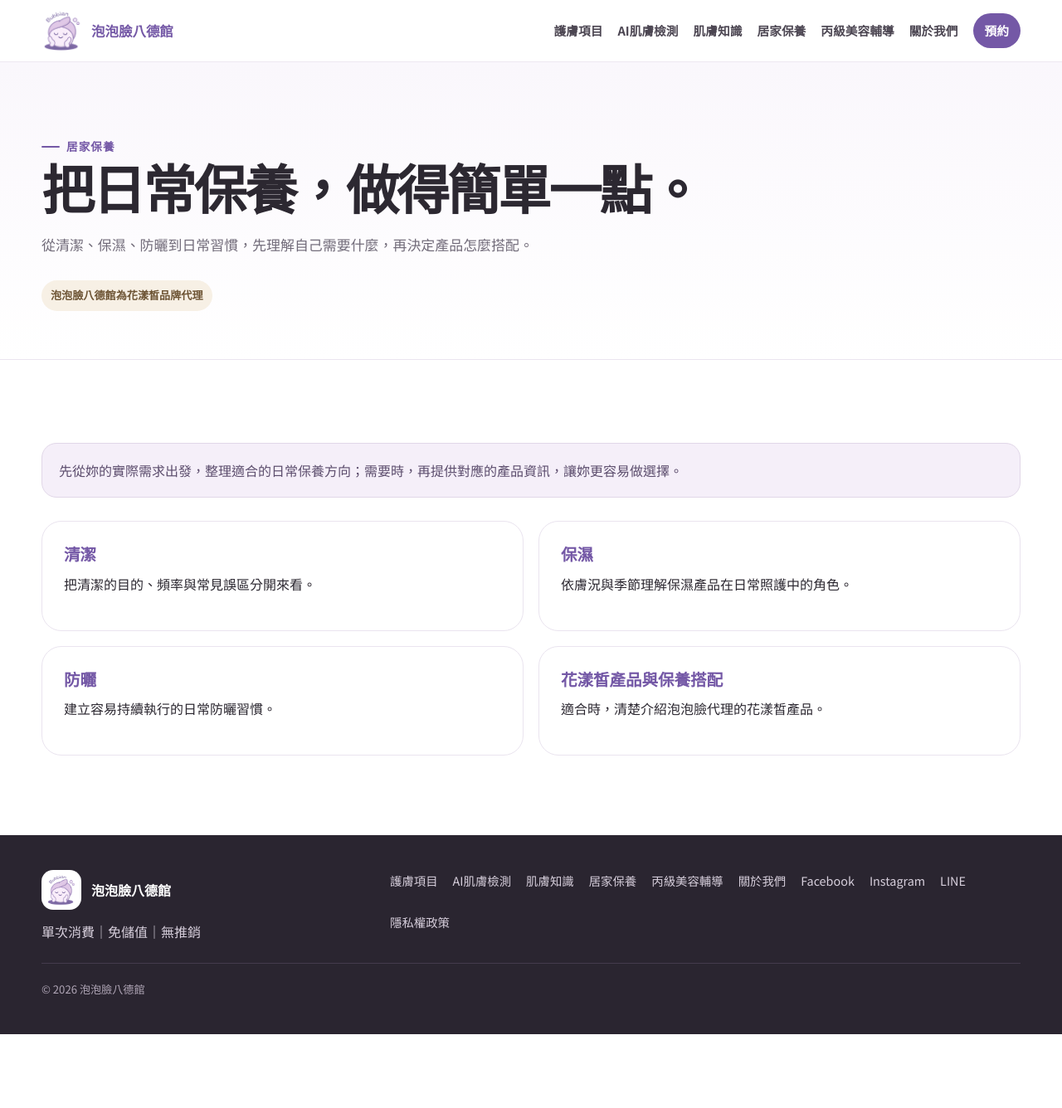
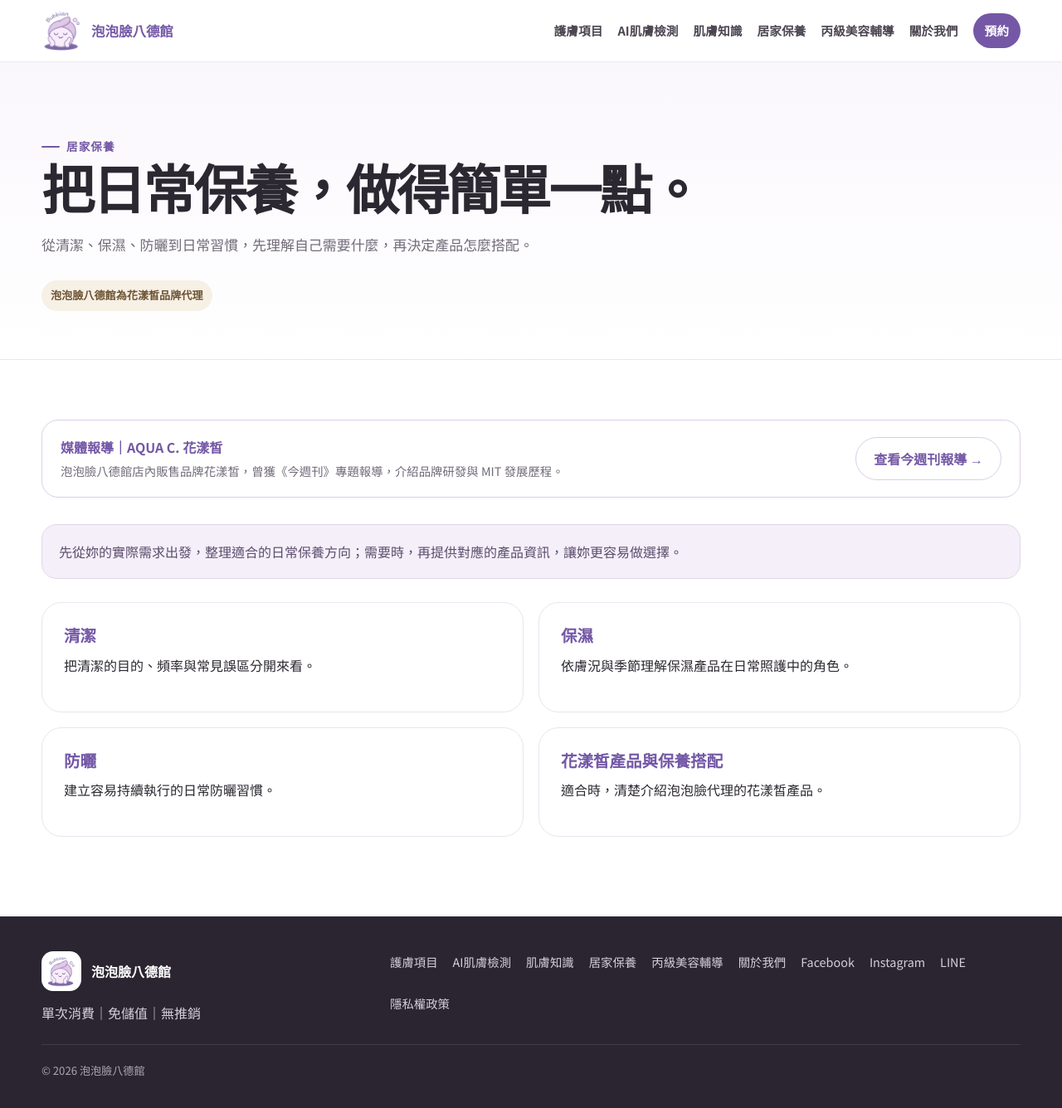
Before and after one commit to sophiaforyu-eng/bubblan, a Jekyll site: the page built from homecare/index.html, in a window 1280 px wide and 1345 px high. Shown: the top 1336 px of the window at 83% size. Built offline with Jekyll 4.4.1, drawn with Linux system fonts in a browser that asks for light colours; some web fonts are replaced.

Commit message:
Add media coverage reminder to homecare page

```diff
--- a/homecare/index.html
+++ b/homecare/index.html
@@ -40,6 +40,22 @@ permalink: /homecare/
 
 <section class="content-section">
 <div class="container">
+  <div class="service-note" style="margin-top:0; margin-bottom:32px">
+  <div>
+    <strong>媒體報導｜AQUA C. 花漾皙</strong><br>
+    <span class="lead" style="font-size:.9rem">
+      泡泡臉八德館店內販售品牌花漾皙，曾獲《今週刊》專題報導，介紹品牌研發與 MIT 發展歷程。
+    </span>
+  </div>
+
+  <a class="btn secondary"
+     href="https://www.businesstoday.com.tw/article/category/183016/post/202607300020/"
+     target="_blank"
+     rel="noopener"
+     aria-label="查看今週刊 AQUA C. 花漾皙專題報導">
+    查看今週刊報導 →
+  </a>
+</div>
 <div class="brand-disclosure">
 先從妳的實際需求出發，整理適合的日常保養方向；需要時，再提供對應的產品資訊，讓妳更容易做選擇。
 </div>
```
